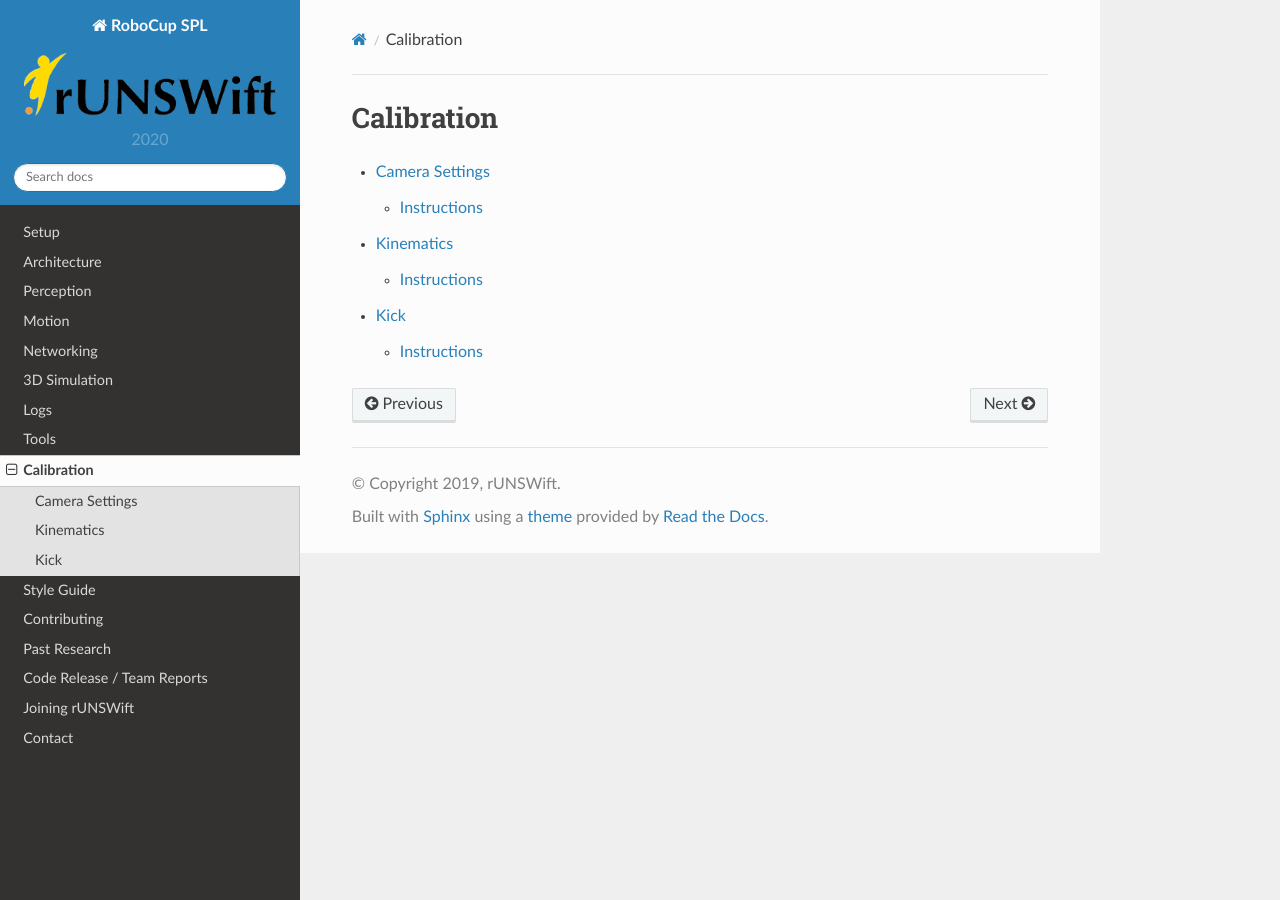
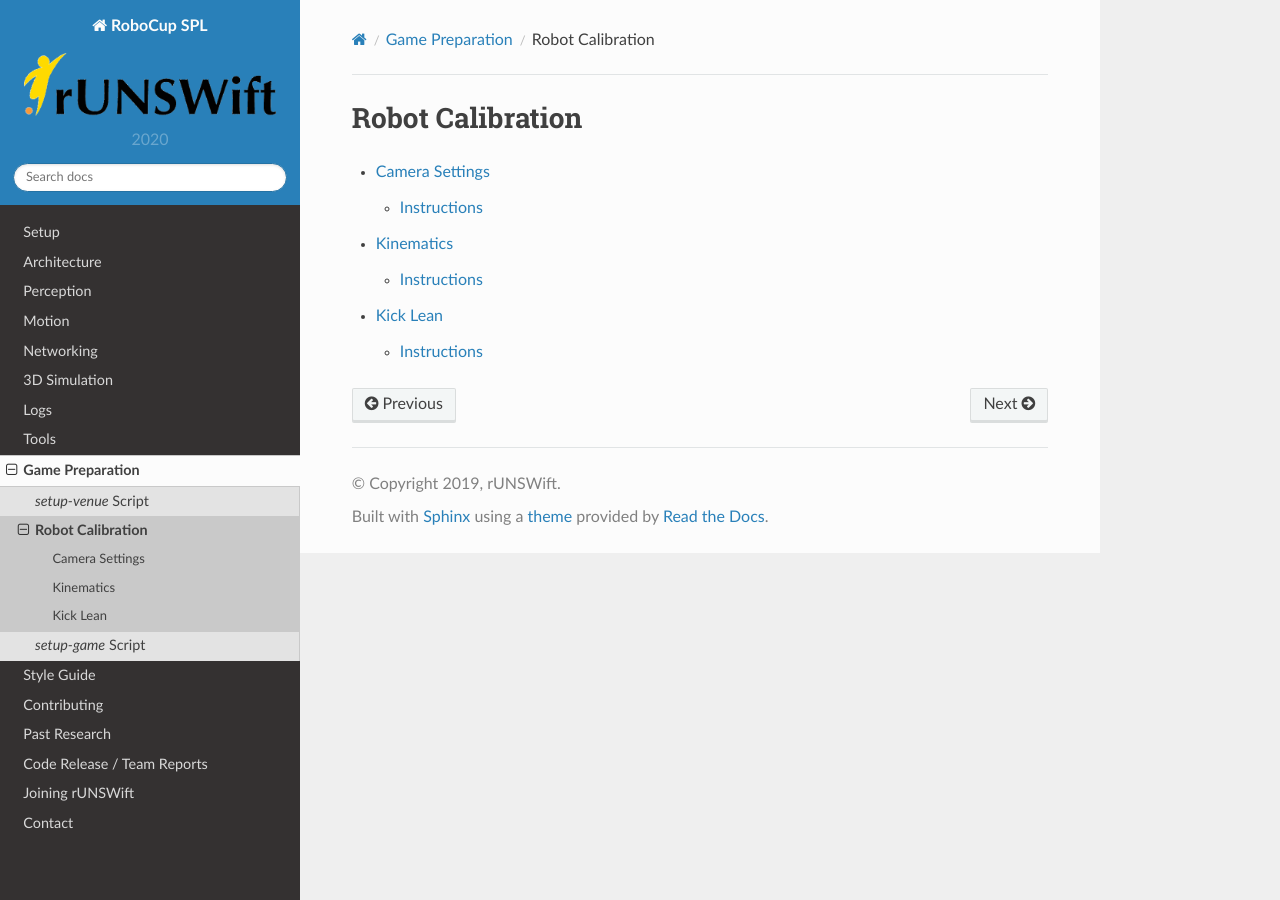
Before and after one commit to UNSWComputing/rUNSWift-docs, a Sphinx documentation site: the page built from source/game_preparation/calibration/index.rst, in a window 1280 px wide. Built offline with Sphinx 7.4.7 and the Read the Docs theme 2.0.0, drawn with Linux system fonts in a browser that asks for light colours.

Commit message:
added some game setup pages

```diff
--- a/source/calibration/calibration_kick.rst
+++ b/source/game_preparation/calibration/calibration_kick.rst
@@ -1,6 +1,6 @@
-####
-Kick
-####
+#########
+Kick Lean
+#########
 
 Each robot has slightly different motion dynamics, and require a lean offset when kicking, to kick reliably.
 
--- a/source/calibration/index.rst
+++ b/source/game_preparation/calibration/index.rst
@@ -1,6 +1,6 @@
-###########
-Calibration
-###########
+#################
+Robot Calibration
+#################
 
 .. toctree::
     :maxdepth: 2
--- /dev/null
+++ b/source/game_preparation/index.rst
@@ -0,0 +1,10 @@
+################
+Game Preparation
+################
+
+.. toctree::
+    :maxdepth: 2
+
+    setup_venue_script
+    calibration/index
+    setup_game_script
--- a/source/index.rst
+++ b/source/index.rst
@@ -24,7 +24,7 @@ rUNSWift is a team from the University of New South Wales that competes in the `
    3d_simulation
    logs
    tools/index
-   calibration/index
+   game_preparation/index
    style_guide
    contributing/index
    past_research
```
Also changed, not shown: source/game_preparation/setup_game_script.rst (added, +13 -0 lines), source/game_preparation/setup_venue_script.rst (added, +16 -0 lines), source/game_preparation/calibration/calibration_camera_settings.rst (renamed from source/calibration/calibration_camera_settings.rst), source/game_preparation/calibration/calibration_kinematics.rst (renamed from source/calibration/calibration_kinematics.rst).
